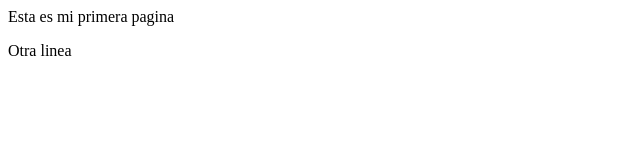
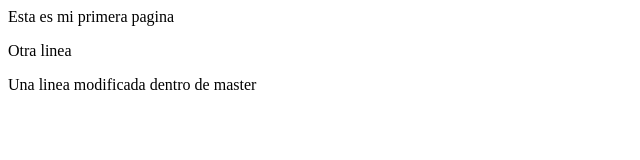
Before and after one commit to jagbolanos/demowebconf, a plain HTML site: page index.html in a window 1280 px wide. Shown: the whole page, without its empty margins (0-640 px from the left). Drawn offline with Linux system fonts and the light colour scheme.

Commit message:
cambio en master

```diff
--- a/index.html
+++ b/index.html
@@ -5,5 +5,6 @@
 <body>
 <p>Esta es mi primera pagina<p>
 <p>Otra linea<p>
+<p>Una linea modificada dentro de master<p>
 </body>
 </html>
```
